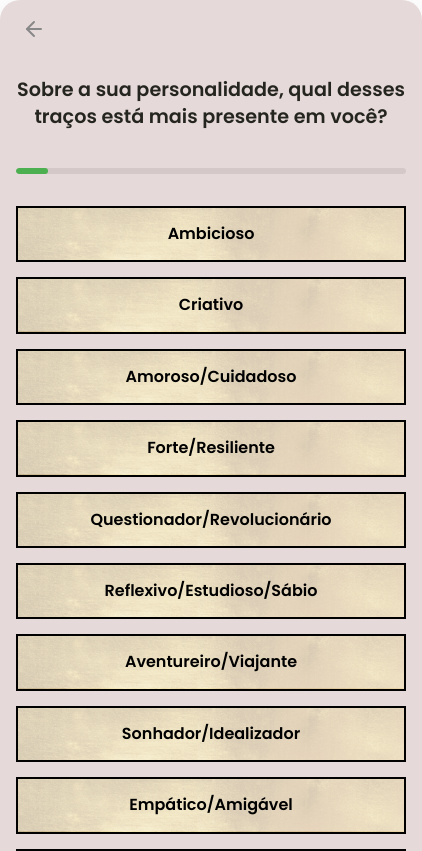
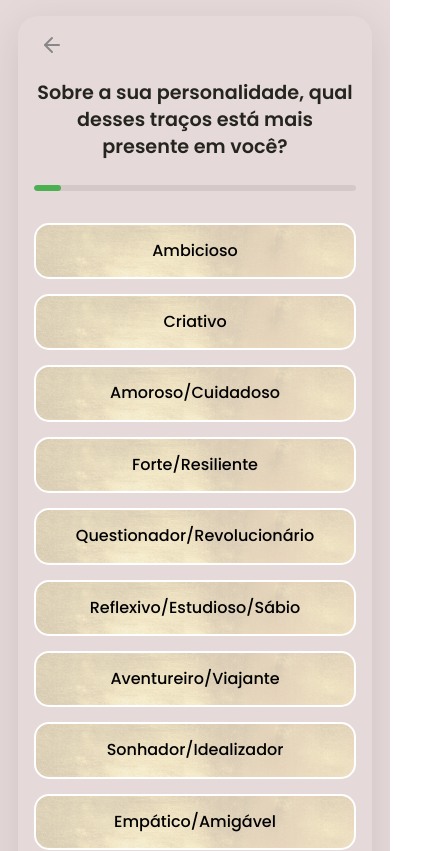
Before and after one commit to jessikaraw/arquetipos-final, a React (Create React App) app: page /quiz in a window 390 px wide. Shown: the top 851 px of the page, 422 px wide, since content can reach past the window. Built offline with nearby package versions, Linux system fonts and the light colour scheme; a web font is replaced by a local one.

Commit message:
Atualizei a responsividade da landing page e página de testes. Além disso, fiz algumas modificações no design do produto como um todo para corresponder com o protótipo do figma.

```diff
--- a/src/features/quiz/components/Results.css
+++ b/src/features/quiz/components/Results.css
@@ -378,6 +378,7 @@
 .transformation-title {
   font-family: var(--font-body);
   font-size: 1.5rem;
+  text-align: center;
   font-weight: 700;
   color: white;
   margin-bottom: -0.6%;
--- a/src/features/quiz/components/Results.tsx
+++ b/src/features/quiz/components/Results.tsx
@@ -179,7 +179,7 @@ export default function Results({ dominant, secondary }: ResultsProps) {
               </div>
 
               <div className="footer">
-                <p>Desenvolvido por Code Inovações ©. <br /> Todos direitos reservados para  Ottoni© 2025</p>
+                <p>Desenvolvido por Code Inovações ©. <br /> Todos direitos reservados para Julia Ottoni© 2025</p>
               </div>
             </>
           )}
--- a/src/pages/InfoPage.css
+++ b/src/pages/InfoPage.css
@@ -62,7 +62,7 @@
 
 .info-text, .info-obs, .info-ready {
   font-family: 'Claster Oleander', serif;
-  font-size: clamp(1.1rem, 4vw, 1.2rem);
+  font-size: clamp(1.4rem, 4vw, 1.6rem);
   line-height: 1.7;
   margin-bottom: 1.5rem;
 }
--- a/src/pages/LandingPage.css
+++ b/src/pages/LandingPage.css
@@ -10,6 +10,9 @@
   text-align: center;
   overflow: hidden;
   color: #333;
+  background-image: url('../assets/images/img_bg.png');
+  background-size: cover;
+  background-position: center;
 
   /* --- AJUSTE DE POSIÇÃO --- */
   justify-content: flex-end; /* Alinha o conteúdo na PARTE DE BAIXO */
@@ -18,17 +21,7 @@
   padding-bottom: 12vh;
 }
 
-.landing-background-image {
-  position: absolute;
-  top: 0;
-  left: 0;
-  width: 100%;
-  height: 100%;
-  background-image: url('../assets/images/img_bg.png');
-  background-size: cover;
-  background-position: center;
-  z-index: -1;
-}
+
 
 /* O .landing-content não precisa mais de altura ou de 'space-between' */
 .landing-content {
@@ -71,7 +64,7 @@
   margin-top: 1.5rem;
   color: #000000;
   max-width: 300px;
-  font-weight: bold;
+  font-weight: 600;
 }
 
 /* --- BOTÃO COM ESTILO DOURADO --- */
--- a/src/pages/LandingPage.tsx
+++ b/src/pages/LandingPage.tsx
@@ -3,14 +3,13 @@
 import React from 'react';
 import { useNavigate } from 'react-router-dom';
 import './LandingPage.css';
-import logoJulia from '../assets/images/logo_juliaottoni.png';
+import logoJulia from '../assets/images/logo_ottoni.png';
 
 const LandingPage: React.FC = () => {
   const navigate = useNavigate();
 
   return (
     <div className="landing-container">
-      <div className="landing-background-image" />
 
       <img src={logoJulia} alt="Julia Ottoni Academy" className="landing-logo" />
 
--- a/src/pages/QuizPage.css
+++ b/src/pages/QuizPage.css
@@ -14,8 +14,8 @@
   background: #E6D9D9;
   padding: clamp(1rem, 4vw, 1.5rem); /* Padding responsivo */
   border-radius: 20px;
-  width: 100%;
-  max-width: 500px; /* Um pouco mais de espaço */
+  width: 90%;
+  max-width: 100vw; /* Um pouco mais de espaço */
   box-shadow: 0px 10px 40px rgba(0, 0, 0, 0.1);
   text-align: center;
 }
@@ -80,12 +80,14 @@
   padding: 15px 20px;
   font-family: 'Poppins', sans-serif;
   font-size: 1rem;
-  font-weight: 600;
+  font-weight: 500;
   text-align: center;
   cursor: pointer;
   transition: all 0.3s ease;
   color: #000000;
   border-style: solid;
+  border-radius: 15px;
+  border-color:  white;
   border-width: 2px;
   line-height: 1.4; /* Melhora a leitura de texto em múltiplas linhas */
 
--- a/src/pages/QuizPage.tsx
+++ b/src/pages/QuizPage.tsx
@@ -87,7 +87,7 @@ const QuizPage: React.FC = () => {
     const isLast = currentQuestion === questions.length - 1;
 
     return (
-        <div className="teste-container">
+        <div className="quiz-container">
             <div className="pergunta-container">
                 <div className="quiz-header">
                     <button className="back-to-home-button" onClick={handlePrevious} title="Voltar">
```
Also changed, not shown: src/assets/images/logo_ottoni.png (renamed from src/assets/images/logo_juliaottoni.png).
